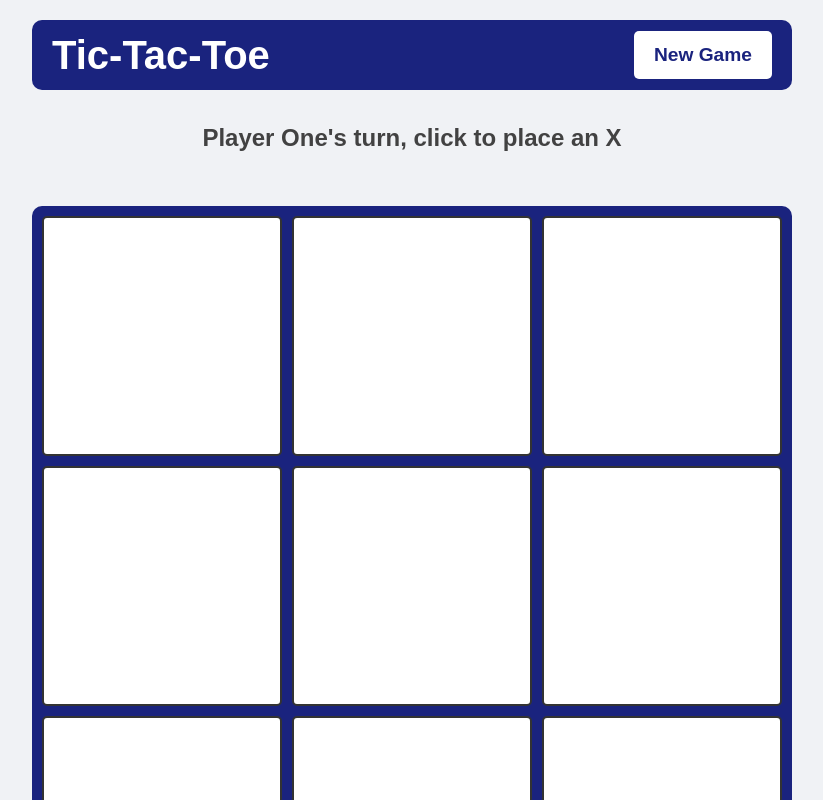
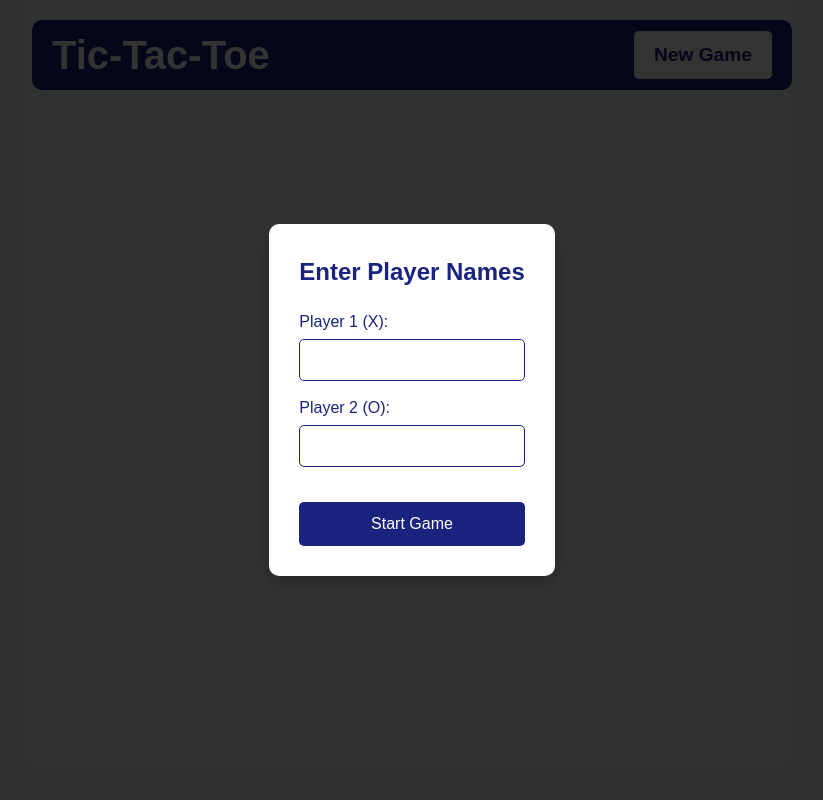
Before and after one commit to shauntiwari/tac-tac-toe, a plain HTML site: page index.html in a window 1280 px wide. Shown: the top 800 px of the page, without its empty margins (228-1051 px from the left). Drawn offline with Linux system fonts and the light colour scheme.

Commit message:
Added player name input, project done

```diff
--- a/index.html
+++ b/index.html
@@ -10,6 +10,20 @@
 
 <body>
     <main id="container">
+        <div id="player-form" class="form-overlay">
+            <form id="name-form">
+                <h2>Enter Player Names</h2>
+                <div class="form-group">
+                    <label for="player1">Player 1 (X):</label>
+                    <input type="text" id="player1">
+                </div>
+                <div class="form-group">
+                    <label for="player2">Player 2 (O):</label>
+                    <input type="text" id="player2">
+                </div>
+                <button type="submit">Start Game</button>
+            </form>
+        </div>
         <header>
             <div id="top-section">
                 <h1>Tic-Tac-Toe</h1>
--- a/main.js
+++ b/main.js
@@ -63,10 +63,31 @@ const player = function(name, marker) {
 
 // Setup Game Flow object as IIFE since there's only one, manages game state & logic
 const gameFlow = (function() {
-    const playerOne = player("Player One", "X");
-    const playerTwo = player("Player Two", "O");
+    let playerOne;
+    let playerTwo;
     let activePlayer = playerOne;
     let gameOver = false;
+
+    function initializePlayers(player1Name, player2Name) {
+        playerOne = player(player1Name || "Player One", "X");
+        playerTwo = player(player2Name || "Player Two", "O");
+        activePlayer = playerOne;
+    }
+
+    function startGame(event) {
+        if (event) event.preventDefault();
+
+        const player1Name = document.getElementById('player1').value.trim() || "Player One";
+        const player2Name = document.getElementById('player2').value.trim() || "Player Two";
+
+        initializePlayers(player1Name, player2Name);
+
+        // Hide the form
+        document.getElementById('player-form').classList.add('hidden');
+
+        // Start the game
+        playGame();
+    }
 
     function handlePlayerMove(row, col) {
         if (gameOver) return;
@@ -125,9 +146,7 @@ const gameFlow = (function() {
     function resetGame() {
         gameBoard.resetBoard();
         gameOver = false;
-        activePlayer = playerOne;
-        gameDisplay.displayBoard();
-        gameDisplay.updateStatus(`${activePlayer.getName()}'s turn`);
+        document.getElementById('player-form').classList.remove('hidden');
     }
 
     function playGame() {
@@ -152,7 +171,7 @@ const gameFlow = (function() {
         [[0,2], [1,1], [2,0]]  // Top-right to bottom-left
     ];
 
-    return {playGame, handlePlayerMove, resetGame}; // Return an object containing publicly available function
+    return {playGame, handlePlayerMove, resetGame, startGame}; // Return object containing publicly available functions
 })();
 
 
@@ -205,4 +224,5 @@ const gameDisplay = (function() {
 
 })();
 
-gameFlow.playGame();
+// form submission required to start game
+document.getElementById('name-form').addEventListener('submit', gameFlow.startGame);
--- a/style.css
+++ b/style.css
@@ -115,6 +115,67 @@ body {
   font-size: 2.5rem;
 }
 
+.form-overlay {
+  position: fixed;
+  top: 0;
+  left: 0;
+  width: 100%;
+  height: 100%;
+  background-color: rgba(0, 0, 0, 0.8);
+  display: flex;
+  justify-content: center;
+  align-items: center;
+  z-index: 1000;
+}
+
+#name-form {
+  background-color: white;
+  padding: 30px;
+  border-radius: 10px;
+  box-shadow: 0 8px 16px rgba(0,0,0,0.2);
+}
+
+.form-group {
+  margin: 15px 0;
+}
+
+.form-group label {
+  display: block;
+  margin-bottom: 5px;
+  color: #1a237e;
+}
+
+.form-group input {
+  width: 100%;
+  padding: 8px;
+  border: 1px solid #1a237e;
+  border-radius: 5px;
+}
+
+#name-form h2 {
+  color: #1a237e;
+  margin-bottom: 20px;
+}
+
+#name-form button {
+  width: 100%;
+  padding: 10px;
+  background-color: #1a237e;
+  color: white;
+  border: none;
+  border-radius: 5px;
+  cursor: pointer;
+  margin-top: 20px;
+}
+
+#name-form button:hover {
+  background-color: #283593;
+}
+
+.hidden {
+  display: none !important;
+}
+
 #top-section {
   display: flex;
   align-items: center;
```
